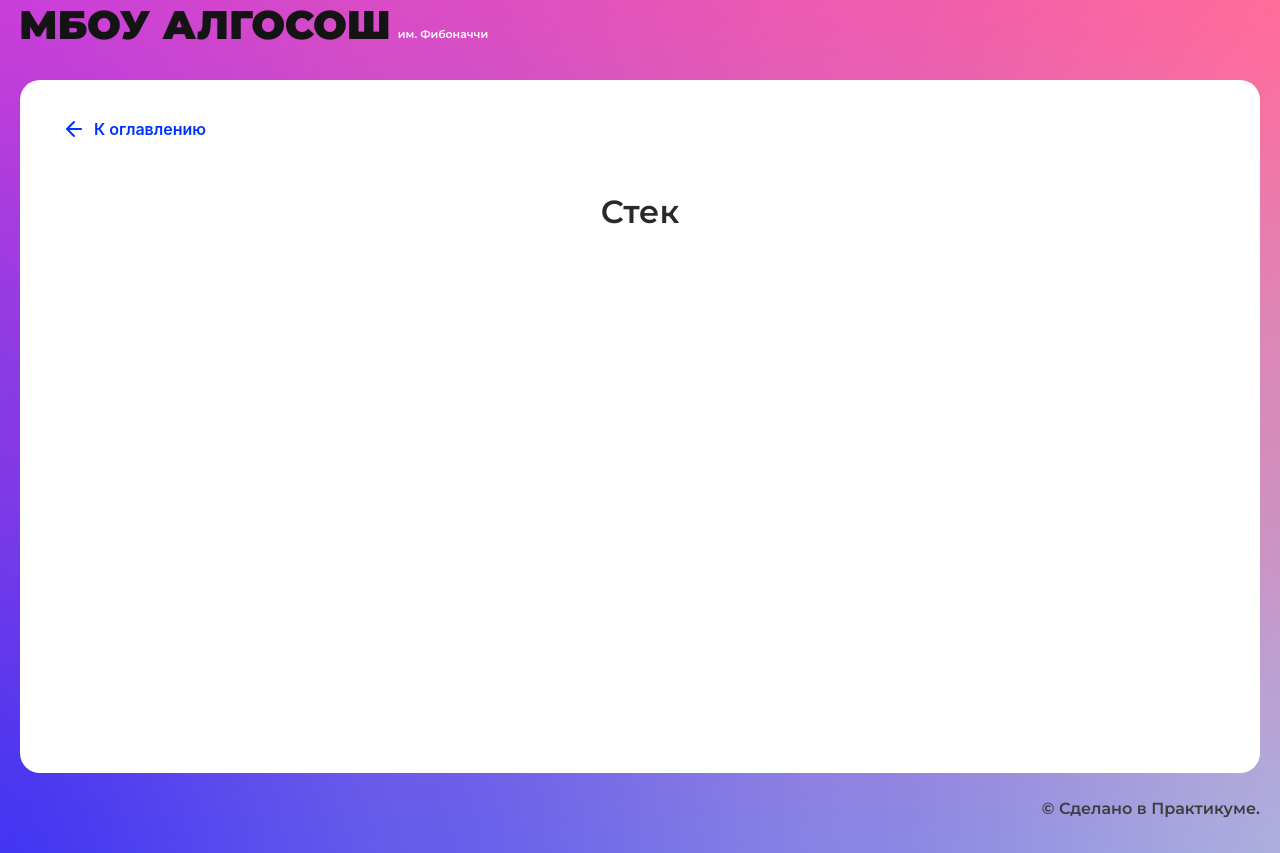
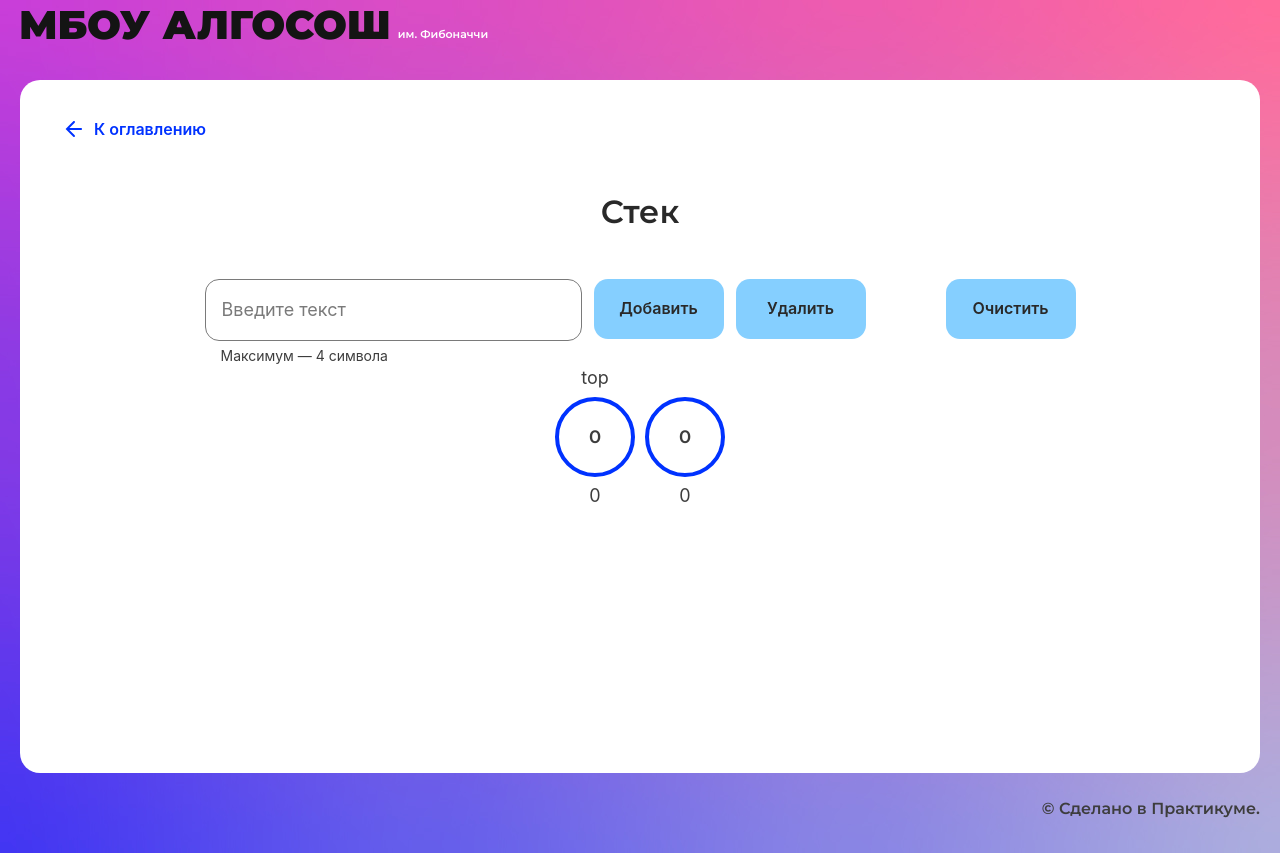
Before and after one commit to MADeit0/algososh, a React (Create React App) app: page /stack in a window 1280 px wide. Built offline with nearby package versions, Linux system fonts and the light colour scheme.

Commit message:
feat: Добавить компоненты на страницу визуализирующую стек

```diff
--- a/src/components/sorting-page/sorting-page.module.css
+++ b/src/components/sorting-page/sorting-page.module.css
@@ -1,8 +1,7 @@
 .form {
   display: flex;
-justify-content: center;
-align-items: center;
-  /* gap: 12px; */
+  justify-content: center;
+  align-items: center;
 }
 
 .button_sorting_ascending {
@@ -32,7 +31,6 @@ align-items: center;
   align-items: end;
   grid-template-columns: repeat(17, min-content);
   gap: 50px 10px;
-    /* box-sizing: border-box; */
   padding: 10px 10px;
 }
 
--- /dev/null
+++ b/src/components/stack-page/stack-page.module.css
@@ -0,0 +1,21 @@
+.form {
+  display: flex;
+  justify-content: center;
+  align-items: flex-start;
+  gap: 12px;
+}
+
+.input {
+  max-width: 377px;
+}
+
+.button {
+  margin-left: 68px;
+}
+
+.container {
+  display: flex;
+  justify-content: center;
+  gap: 10px;
+  padding: 30px 10px;
+}
--- a/src/components/stack-page/stack-page.tsx
+++ b/src/components/stack-page/stack-page.tsx
@@ -1,10 +1,29 @@
 import React from "react";
 import { SolutionLayout } from "../ui/solution-layout/solution-layout";
+import { Button } from "../ui/button/button";
+import { Input } from "../ui/input/input";
+import styles from "./stack-page.module.css";
+import { Circle } from "../ui/circle/circle";
 
 export const StackPage: React.FC = () => {
   return (
     <SolutionLayout title="Стек">
-
+      <div className={styles.form}>
+        <Input extraClass={styles.input} isLimitText={true} maxLength={4} />
+        <Button text="Добавить" />
+        <Button text="Удалить" />
+        <Button extraClass={styles.button} text="Очистить" />
+      </div>
+      <div className={styles.container}>
+        <Circle
+          head="top"
+          letter={`${0}`}
+          key={0}
+          index={0}
+          extraClass={styles.circle}
+        />
+        <Circle letter={`${0}`} key={0} index={0} extraClass={styles.circle} />
+      </div>
     </SolutionLayout>
   );
 };
```
